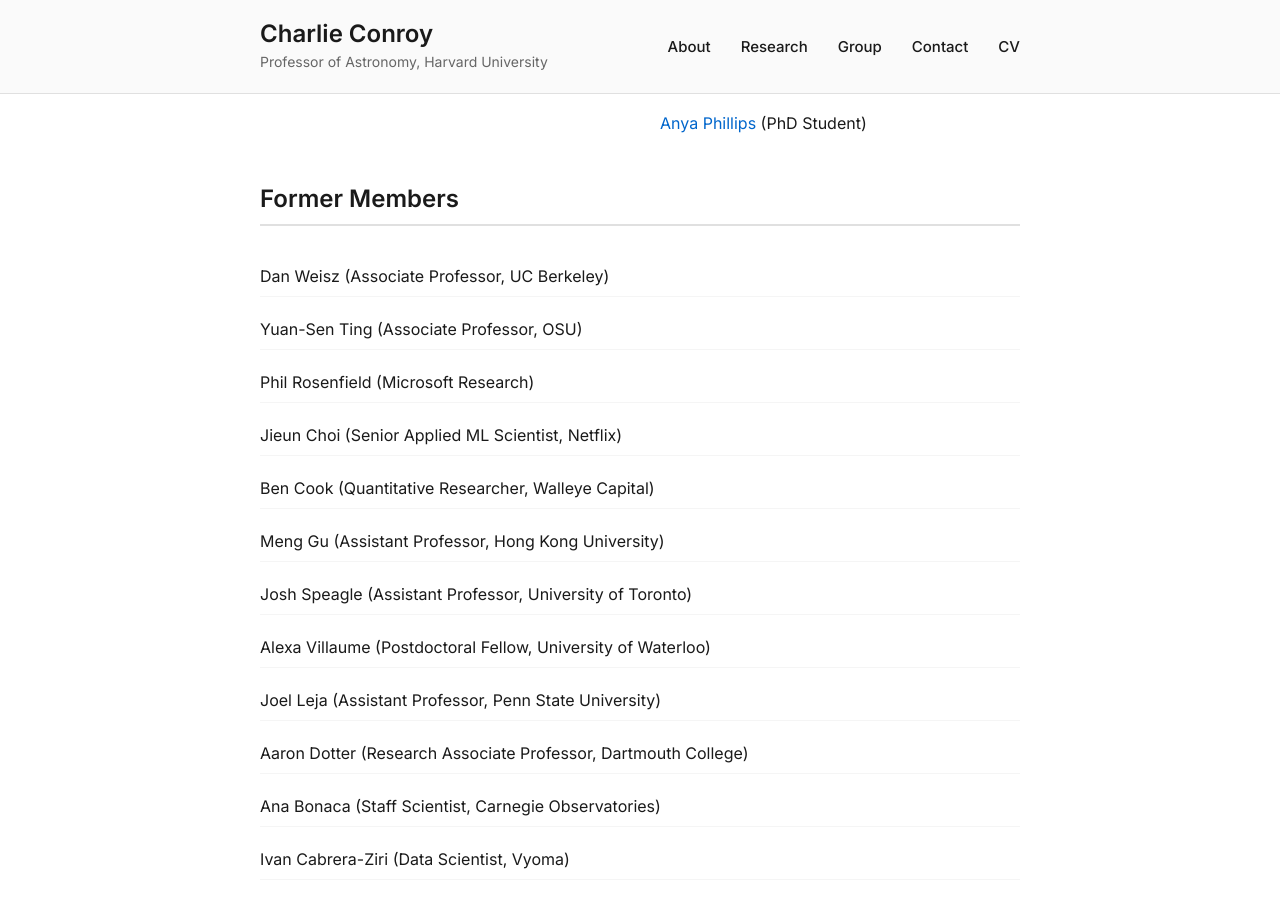
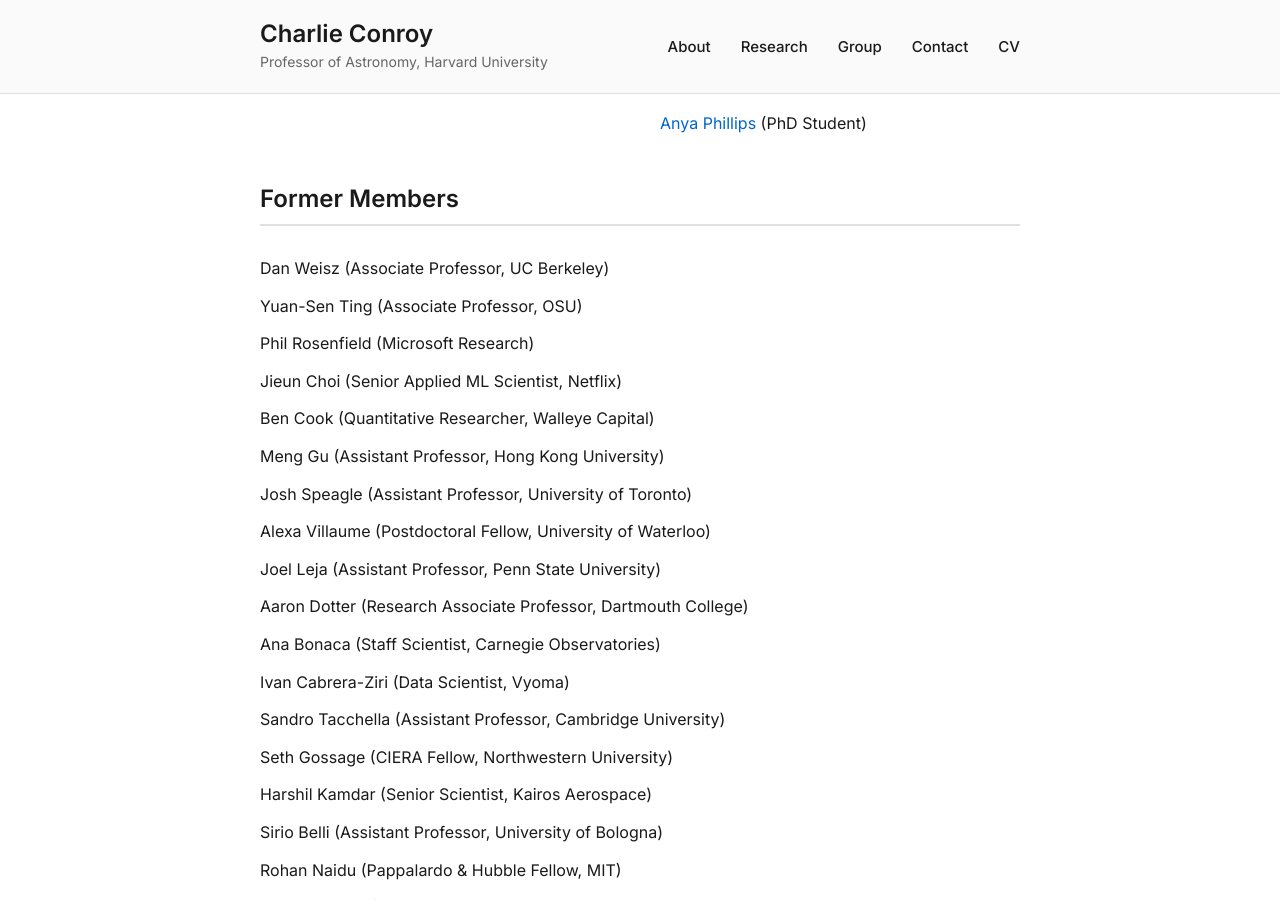
Before and after one commit to cconroy20/cconroy20.github.io, a Jekyll site: the page index.html, which Jekyll copies as it is, in a window 1280 px wide and 900 px high, scrolled down 1461 px. Built offline with Jekyll 4.4.1, drawn with Linux system fonts in a browser that asks for light colours.

Commit message:
Update index.html

```diff
--- a/index.html
+++ b/index.html
@@ -371,7 +371,7 @@
 
     <h3 class="subsection-title">Former Members</h3>
     <div class="group-grid2">
-        <div class="group-member">
+        <div class="group-member2">
             <ul>
                 <li>Dan Weisz (Associate Professor, UC Berkeley)</li>
                 <li>Yuan-Sen Ting (Associate Professor, OSU)</li>
```
